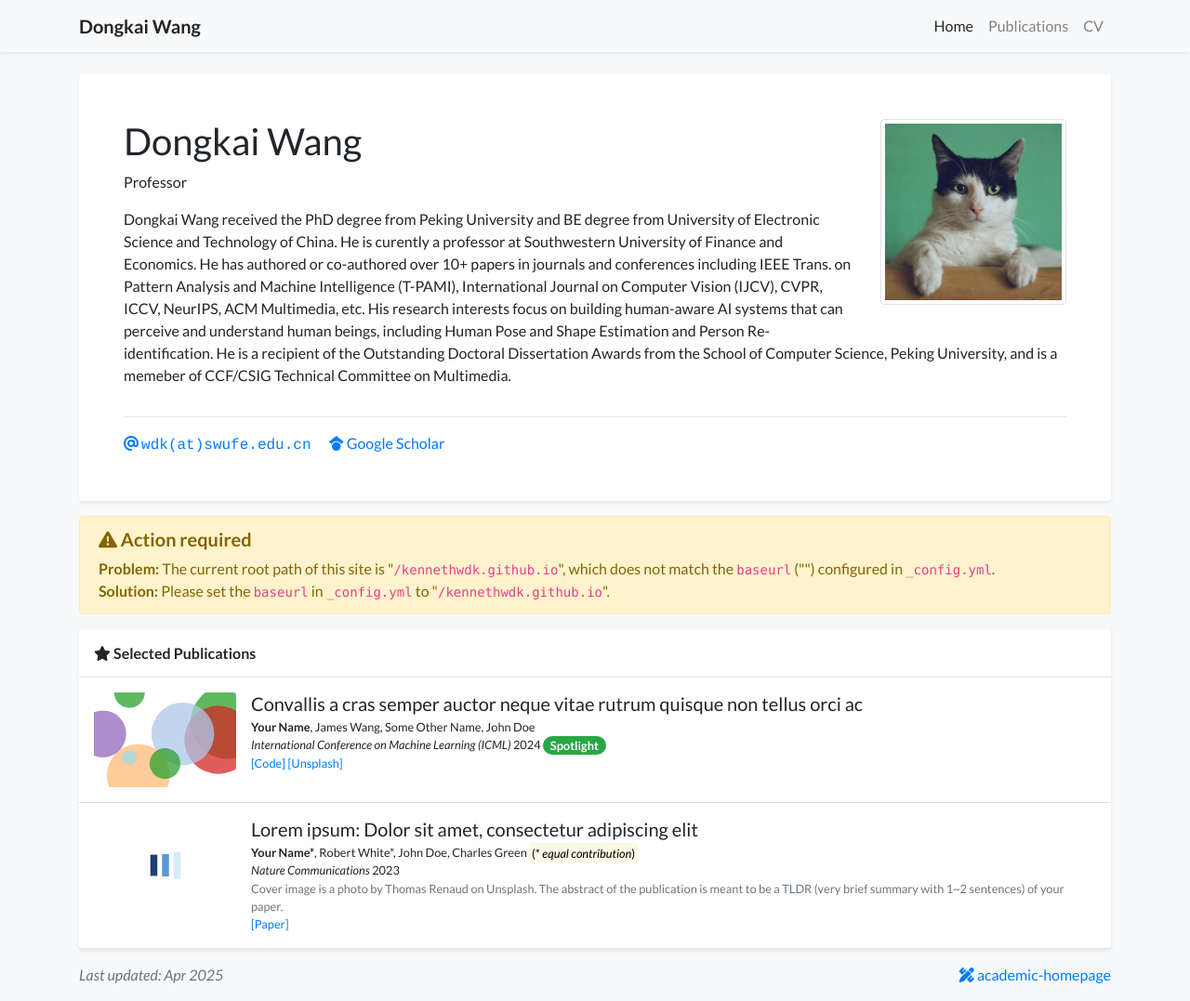
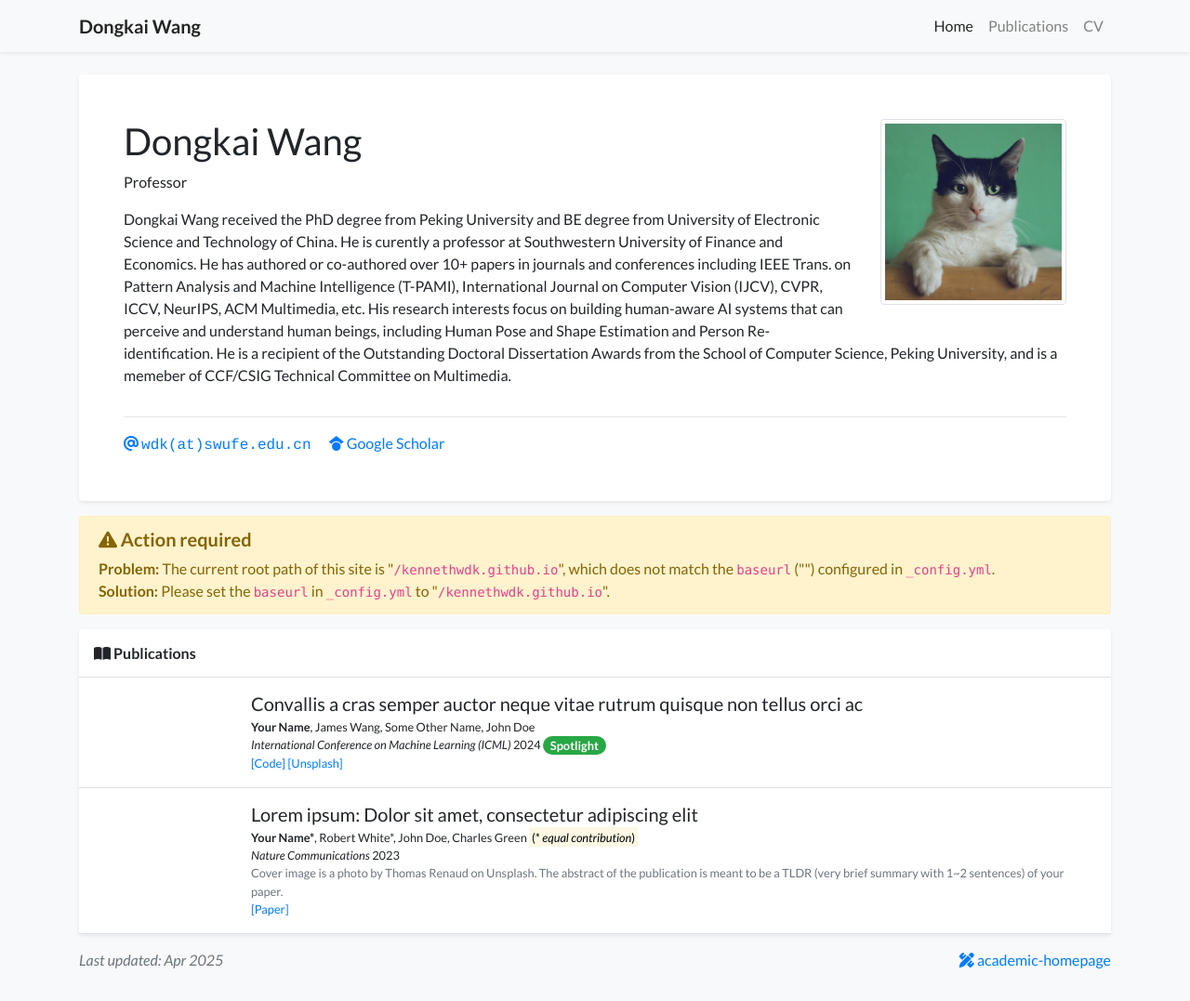
Before and after one commit to kennethwdk/kennethwdk.github.io, a Jekyll site: the page built from index.html, in a window 1280 px wide and 1077 px high. Shown: the whole window at 93% size. Built offline with Jekyll 4.4.1, drawn with Linux system fonts in a browser that asks for light colours; nearby versions of some CDN libraries; a style sheet for code colours, icons or effects is not loaded.

Commit message:
update pub

```diff
--- a/_includes/widgets/publication_card.html
+++ b/_includes/widgets/publication_card.html
@@ -1,7 +1,7 @@
 {% assign publications = include.publications %}
 <div class="my-3 p-0 bg-white shadow-sm rounded-sm">
     <h6 class="border-bottom border-gray p-3 mb-0">
-        {% if include.title %}{{ include.title }}{% else %}<i class="fa-solid fa-book-open"></i> Publications{% endif %}
+        {% if include.title %}{{ include.title }}{% else %}<i class="fa-solid fa-book-open"></i> Publications {% endif %}
         <!-- <a href="{{ 'publications' | relative_url }}">(view all <i class="fas fa-angle-double-right"></i>)</a> -->
     </h6>
     {% for item in publications limit:include.limit %}
--- a/_includes/widgets/publication_item.html
+++ b/_includes/widgets/publication_item.html
@@ -2,11 +2,11 @@
 <div class="d-none d-md-block">
     <div class="row no-gutters {% unless include.hide_bottom_border %}border-bottom{% endunless %} border-gray">
         <div class="col-md-3 col-xl-2 mb-md-0 p-md-3">
-            {%- if item.cover -%}
+            <!-- {%- if item.cover -%}
             <img data-src="{{ item.cover | relative_url }}" alt="{{ item.title }}" class="lazy w-100 rounded-sm" src="{{ '/assets/images/empty_300x200.png' | relative_url }}">
             {%- else -%}
             <svg class="bubble-visual-hash lazy w-100 rounded-sm" data-bubble-visual-hash="{{ item.id }}" viewBox="0 0 300 200"></svg>
-            {%- endif -%}
+            {%- endif -%} -->
         </div>
         <div class="col-md-9 col-xl-10 p-3 pl-md-0">
             <h5 class="mt-0 mb-1 font-weight-normal">{{ item.title }}</h5>
--- a/index.html
+++ b/index.html
@@ -25,6 +25,6 @@ navbar_title: Home
     {%
         include widgets/publication_card.html
         publications=pubs
-        title='<i class="fas fa-star"></i> Selected Publications'
+        title='<i class="fa-solid fa-book-open"></i> Publications'
     %}
 {% endif %}
```
